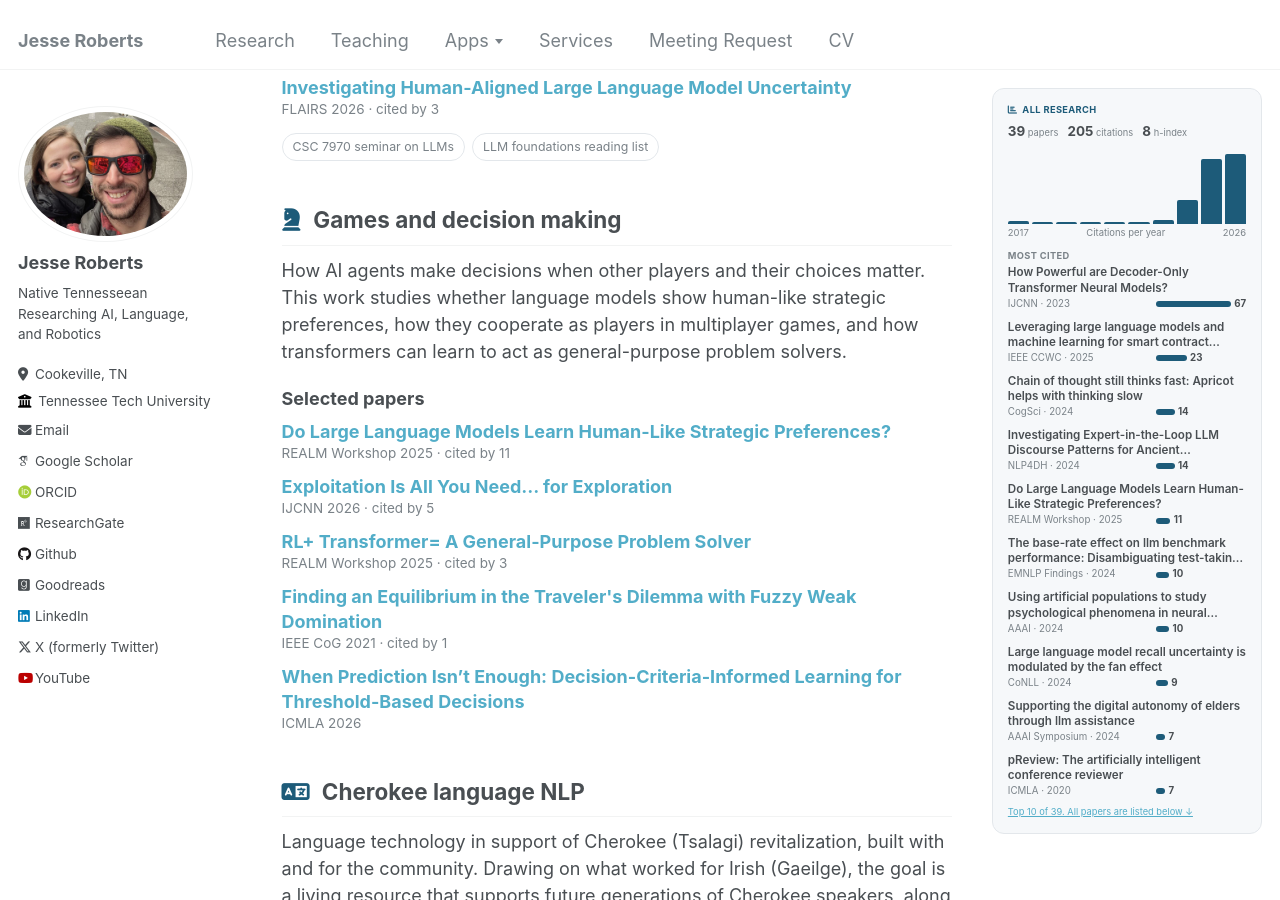
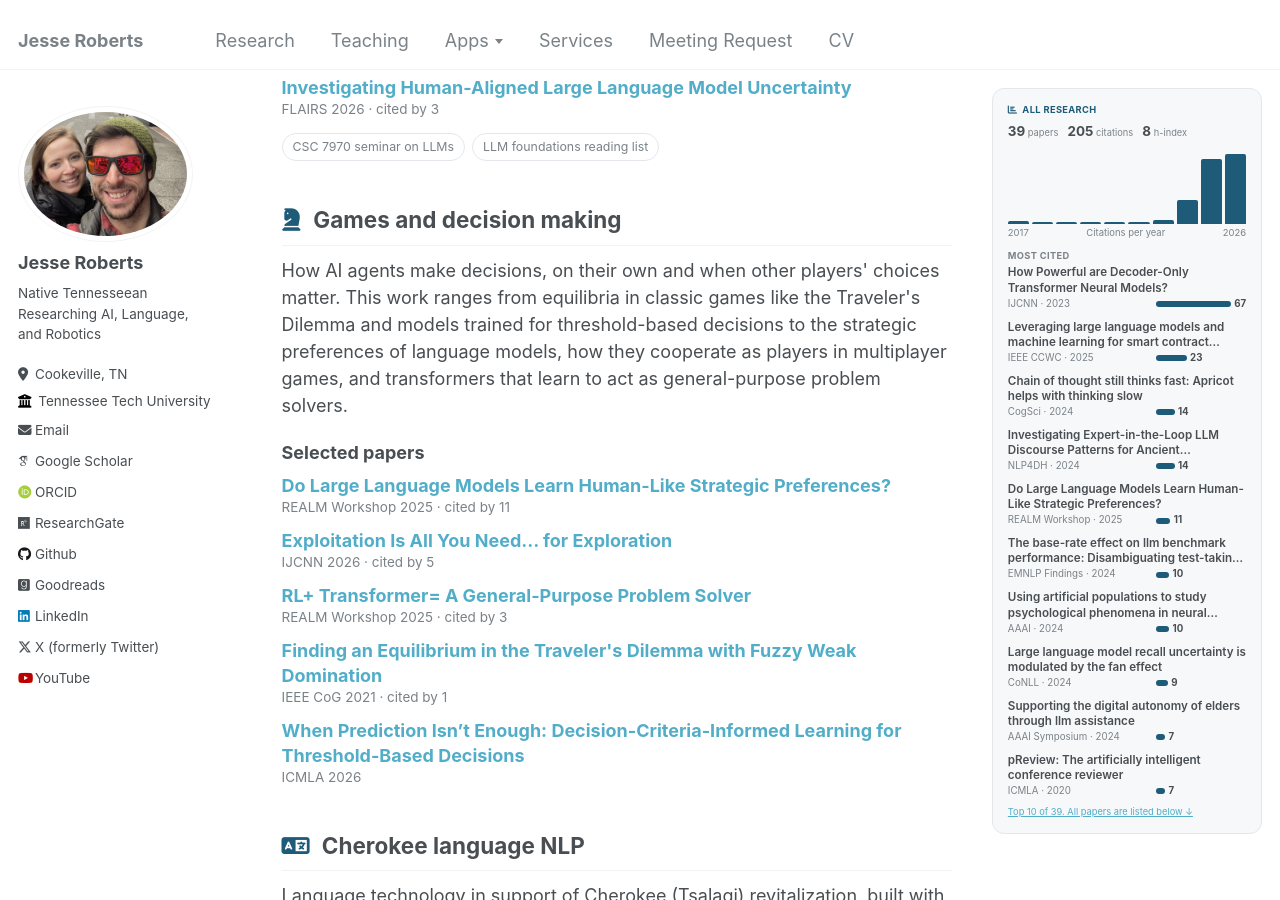
Before and after one commit to JesseTNRoberts/New-site-test, a Jekyll site: the page built from _pages/research.html, in a window 1280 px wide and 900 px high, scrolled down 1476 px. Built offline with Jekyll 4.4.1, drawn with Linux system fonts in a browser that asks for light colours; some web fonts are replaced.

Commit message:
Research areas: polysynthetic paper also in LLMs, action plan in no area, games summary
Co-Authored-By: Claude Opus 5.5 <noreply@anthropic.com>
Claude-Session: https://claude.ai/code/session_01BWpusFc6x5469EQkeWiPeG

```diff
--- a/_data/research.yml
+++ b/_data/research.yml
@@ -55,12 +55,13 @@ areas:
   - id: games
     title: Games and decision making
     icon: fas fa-chess-knight
-    # Draft summary written by Claude on 2026-10-31 for Jesse to edit.
+    # Summary by Claude (2026-10-31, revised 2026-11-08 with Jesse's go-ahead).
     summary: >-
-      How AI agents make decisions when other players and their choices matter. This work studies
-      whether language models show human-like strategic preferences, how they cooperate as players
-      in multiplayer games, and how transformers can learn to act as general-purpose problem
-      solvers.
+      How AI agents make decisions, on their own and when other players' choices matter. This work
+      ranges from equilibria in classic games like the Traveler's Dilemma and models trained for
+      threshold-based decisions to the strategic preferences of language models, how they cooperate
+      as players in multiplayer games, and transformers that learn to act as general-purpose
+      problem solvers.
     keywords: [multiplayer, strategic preference, game theory, decision, dilemma, equilibrium]
 
   - id: cherokee
```
Also changed, not shown: _data/publication_overrides.yml (+6 -2 lines).
